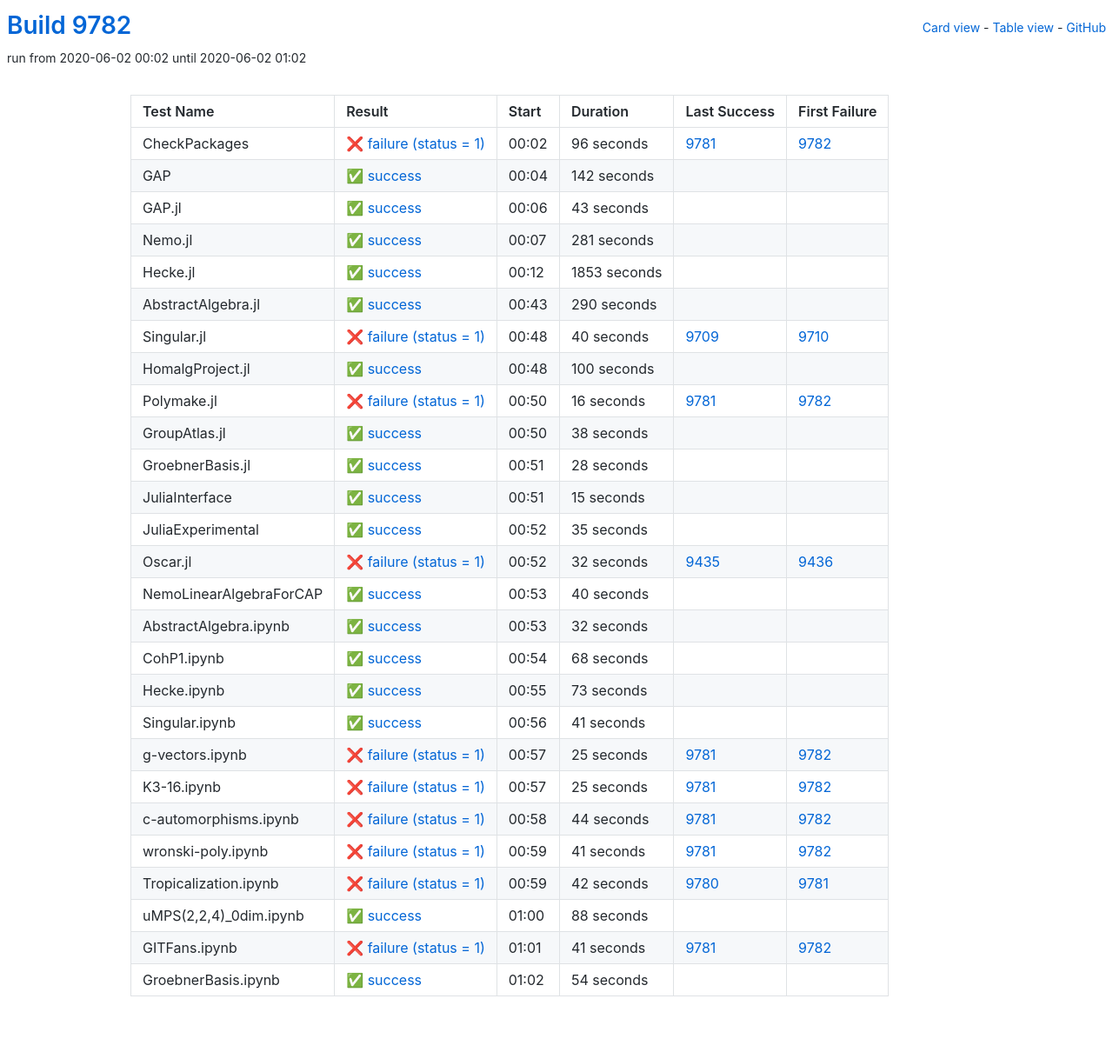
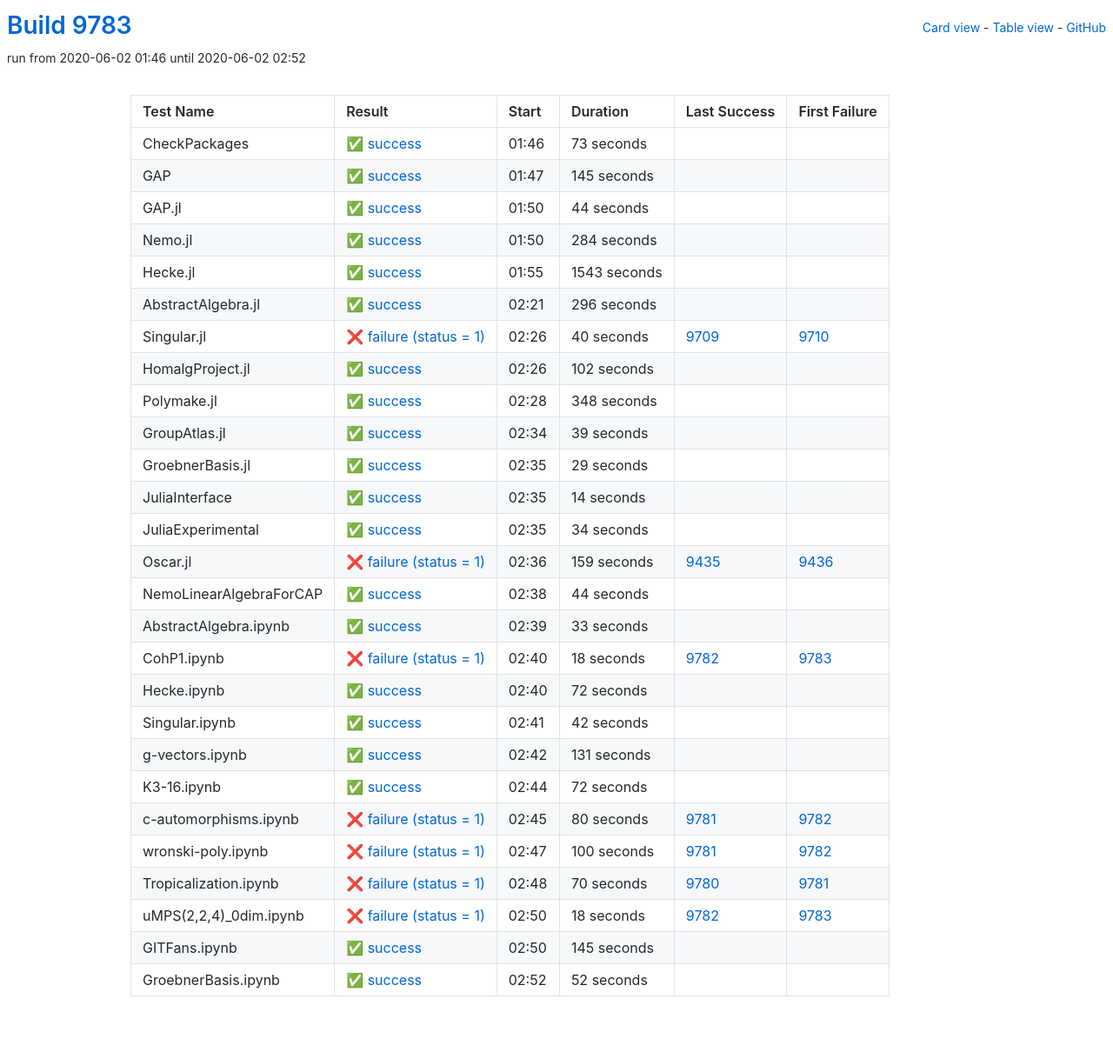
Before and after one commit to oscar-system/oscar-ci-status, a Jekyll site: the page built from table.html, in a window 1280 px wide. Shown: the whole page at 87% size. Built offline with Jekyll 4.4.1, drawn with Linux system fonts in a browser that asks for light colours.

Commit message:
Build 9783

```diff
--- a/_data/ci.yml
+++ b/_data/ci.yml
@@ -1,77 +1,77 @@
-build: 9782
-build_url: https://oscarci.mathematik.uni-kl.de/job/oscar/9782/
+build: 9783
+build_url: https://oscarci.mathematik.uni-kl.de/job/oscar/9783/
 job: oscar
 tests:
-- duration: 96
-  exitcode: 1
-  first_failure: 9782
-  first_failure_url: https://oscarci.mathematik.uni-kl.de/job/oscar/9782/
+- duration: 73
+  exitcode: 0
+  first_failure: false
+  first_failure_url: null
   id: checkpackages
-  last_success: 9781
-  last_success_url: https://oscarci.mathematik.uni-kl.de/job/oscar/9781/
-  log: https://oscarci.mathematik.uni-kl.de/job/oscar/9782/artifact/logs/build-9782/CheckPackages.log
+  last_success: false
+  last_success_url: null
+  log: https://oscarci.mathematik.uni-kl.de/job/oscar/9783/artifact/logs/build-9783/CheckPackages.log
   name: CheckPackages
-  start: 2020-06-02 00:02
-  status: failure
-  success: false
-- duration: 142
+  start: 2020-06-02 01:46
+  status: success
+  success: true
+- duration: 145
   exitcode: 0
   first_failure: false
   first_failure_url: null
   id: gap
   last_success: false
   last_success_url: null
-  log: https://oscarci.mathematik.uni-kl.de/job/oscar/9782/artifact/logs/build-9782/GAP.log
+  log: https://oscarci.mathematik.uni-kl.de/job/oscar/9783/artifact/logs/build-9783/GAP.log
   name: GAP
-  start: 2020-06-02 00:04
+  start: 2020-06-02 01:47
   status: success
   success: true
-- duration: 43
+- duration: 44
   exitcode: 0
   first_failure: false
   first_failure_url: null
   id: gap-jl
   last_success: false
   last_success_url: null
-  log: https://oscarci.mathematik.uni-kl.de/job/oscar/9782/artifact/logs/build-9782/GAP.jl.log
+  log: https://oscarci.mathematik.uni-kl.de/job/oscar/9783/artifact/logs/build-9783/GAP.jl.log
   name: GAP.jl
-  start: 2020-06-02 00:06
+  start: 2020-06-02 01:50
   status: success
   success: true
-- duration: 281
+- duration: 284
   exitcode: 0
   first_failure: false
   first_failure_url: null
   id: nemo-jl
   last_success: false
   last_success_url: null
-  log: https://oscarci.mathematik.uni-kl.de/job/oscar/9782/artifact/logs/build-9782/Nemo.jl.log
+  log: https://oscarci.mathematik.uni-kl.de/job/oscar/9783/artifact/logs/build-9783/Nemo.jl.log
   name: Nemo.jl
-  start: 2020-06-02 00:07
+  start: 2020-06-02 01:50
   status: success
   success: true
-- duration: 1853
+- duration: 1543
   exitcode: 0
   first_failure: false
   first_failure_url: null
   id: hecke-jl
   last_success: false
   last_success_url: null
-  log: https://oscarci.mathematik.uni-kl.de/job/oscar/9782/artifact/logs/build-9782/Hecke.jl.log
+  log: https://oscarci.mathematik.uni-kl.de/job/oscar/9783/artifact/logs/build-9783/Hecke.jl.log
   name: Hecke.jl
-  start: 2020-06-02 00:12
+  start: 2020-06-02 01:55
   status: success
   success: true
-- duration: 290
+- duration: 296
   exitcode: 0
   first_failure: false
   first_failure_url: null
   id: abstractalgebra-jl
   last_success: false
   last_success_url: null
-  log: https://oscarci.mathematik.uni-kl.de/job/oscar/9782/artifact/logs/build-9782/AbstractAlgebra.jl.log
+  log: https://oscarci.mathematik.uni-kl.de/job/oscar/9783/artifact/logs/build-9783/AbstractAlgebra.jl.log
   name: AbstractAlgebra.jl
-  start: 2020-06-02 00:43
+  start: 2020-06-02 02:21
   status: success
   success: true
 - duration: 40
@@ -81,248 +81,248 @@
   id: singular-jl
   last_success: 9709
   last_success_url: https://oscarci.mathematik.uni-kl.de/job/oscar/9709/
-  log: https://oscarci.mathematik.uni-kl.de/job/oscar/9782/artifact/logs/build-9782/Singular.jl.log
+  log: https://oscarci.mathematik.uni-kl.de/job/oscar/9783/artifact/logs/build-9783/Singular.jl.log
   name: Singular.jl
-  start: 2020-06-02 00:48
+  start: 2020-06-02 02:26
   status: failure
   success: false
-- duration: 100
+- duration: 102
   exitcode: 0
   first_failure: false
   first_failure_url: null
   id: homalgproject-jl
   last_success: false
   last_success_url: null
-  log: https://oscarci.mathematik.uni-kl.de/job/oscar/9782/artifact/logs/build-9782/HomalgProject.jl.log
+  log: https://oscarci.mathematik.uni-kl.de/job/oscar/9783/artifact/logs/build-9783/HomalgProject.jl.log
   name: HomalgProject.jl
-  start: 2020-06-02 00:48
+  start: 2020-06-02 02:26
   status: success
   success: true
-- duration: 16
-  exitcode: 1
-  first_failure: 9782
-  first_failure_url: https://oscarci.mathematik.uni-kl.de/job/oscar/9782/
+- duration: 348
+  exitcode: 0
+  first_failure: false
+  first_failure_url: null
   id: polymake-jl
-  last_success: 9781
-  last_success_url: https://oscarci.mathematik.uni-kl.de/job/oscar/9781/
-  log: https://oscarci.mathematik.uni-kl.de/job/oscar/9782/artifact/logs/build-9782/Polymake.jl.log
+  last_success: false
+  last_success_url: null
+  log: https://oscarci.mathematik.uni-kl.de/job/oscar/9783/artifact/logs/build-9783/Polymake.jl.log
   name: Polymake.jl
-  start: 2020-06-02 00:50
-  status: failure
-  success: false
-- duration: 38
+  start: 2020-06-02 02:28
+  status: success
+  success: true
+- duration: 39
   exitcode: 0
   first_failure: false
   first_failure_url: null
   id: groupatlas-jl
   last_success: false
   last_success_url: null
-  log: https://oscarci.mathematik.uni-kl.de/job/oscar/9782/artifact/logs/build-9782/GroupAtlas.jl.log
+  log: https://oscarci.mathematik.uni-kl.de/job/oscar/9783/artifact/logs/build-9783/GroupAtlas.jl.log
   name: GroupAtlas.jl
-  start: 2020-06-02 00:50
+  start: 2020-06-02 02:34
   status: success
   success: true
-- duration: 28
+- duration: 29
   exitcode: 0
   first_failure: false
   first_failure_url: null
   id: groebnerbasis-jl
   last_success: false
   last_success_url: null
-  log: https://oscarci.mathematik.uni-kl.de/job/oscar/9782/artifact/logs/build-9782/GroebnerBasis.jl.log
+  log: https://oscarci.mathematik.uni-kl.de/job/oscar/9783/artifact/logs/build-9783/GroebnerBasis.jl.log
   name: GroebnerBasis.jl
-  start: 2020-06-02 00:51
+  start: 2020-06-02 02:35
   status: success
   success: true
-- duration: 15
+- duration: 14
   exitcode: 0
   first_failure: false
   first_failure_url: null
   id: juliainterface
   last_success: false
   last_success_url: null
-  log: https://oscarci.mathematik.uni-kl.de/job/oscar/9782/artifact/logs/build-9782/JuliaInterface.log
+  log: https://oscarci.mathematik.uni-kl.de/job/oscar/9783/artifact/logs/build-9783/JuliaInterface.log
   name: JuliaInterface
-  start: 2020-06-02 00:51
+  start: 2020-06-02 02:35
   status: success
   success: true
-- duration: 35
+- duration: 34
   exitcode: 0
   first_failure: false
   first_failure_url: null
   id: juliaexperimental
   last_success: false
   last_success_url: null
-  log: https://oscarci.mathematik.uni-kl.de/job/oscar/9782/artifact/logs/build-9782/JuliaExperimental.log
+  log: https://oscarci.mathematik.uni-kl.de/job/oscar/9783/artifact/logs/build-9783/JuliaExperimental.log
   name: JuliaExperimental
-  start: 2020-06-02 00:52
+  start: 2020-06-02 02:35
   status: success
   success: true
-- duration: 32
+- duration: 159
   exitcode: 1
   first_failure: 9436
   first_failure_url: https://oscarci.mathematik.uni-kl.de/job/oscar/9436/
   id: oscar-jl
   last_success: 9435
   last_success_url: https://oscarci.mathematik.uni-kl.de/job/oscar/9435/
-  log: https://oscarci.mathematik.uni-kl.de/job/oscar/9782/artifact/logs/build-9782/Oscar.jl.log
+  log: https://oscarci.mathematik.uni-kl.de/job/oscar/9783/artifact/logs/build-9783/Oscar.jl.log
   name: Oscar.jl
-  start: 2020-06-02 00:52
+  start: 2020-06-02 02:36
   status: failure
   success: false
-- duration: 40
+- duration: 44
   exitcode: 0
   first_failure: false
   first_failure_url: null
   id: nemolinearalgebraforcap
   last_success: false
   last_success_url: null
-  log: https://oscarci.mathematik.uni-kl.de/job/oscar/9782/artifact/logs/build-9782/NemoLinearAlgebraForCAP.log
+  log: https://oscarci.mathematik.uni-kl.de/job/oscar/9783/artifact/logs/build-9783/NemoLinearAlgebraForCAP.log
   name: NemoLinearAlgebraForCAP
-  start: 2020-06-02 00:53
+  start: 2020-06-02 02:38
   status: success
   success: true
-- duration: 32
+- duration: 33
   exitcode: 0
   first_failure: false
   first_failure_url: null
   id: abstractalgebra-ipynb
   last_success: false
   last_success_url: null
-  log: https://oscarci.mathematik.uni-kl.de/job/oscar/9782/artifact/logs/build-9782/AbstractAlgebra.ipynb.log
+  log: https://oscarci.mathematik.uni-kl.de/job/oscar/9783/artifact/logs/build-9783/AbstractAlgebra.ipynb.log
   name: AbstractAlgebra.ipynb
-  start: 2020-06-02 00:53
+  start: 2020-06-02 02:39
   status: success
   success: true
-- duration: 68
-  exitcode: 0
-  first_failure: false
-  first_failure_url: null
+- duration: 18
+  exitcode: 1
+  first_failure: 9783
+  first_failure_url: https://oscarci.mathematik.uni-kl.de/job/oscar/9783/
   id: cohp1-ipynb
-  last_success: false
-  last_success_url: null
-  log: https://oscarci.mathematik.uni-kl.de/job/oscar/9782/artifact/logs/build-9782/CohP1.ipynb.log
+  last_success: 9782
+  last_success_url: https://oscarci.mathematik.uni-kl.de/job/oscar/9782/
+  log: https://oscarci.mathematik.uni-kl.de/job/oscar/9783/artifact/logs/build-9783/CohP1.ipynb.log
   name: CohP1.ipynb
-  start: 2020-06-02 00:54
-  status: success
-  success: true
-- duration: 73
+  start: 2020-06-02 02:40
+  status: failure
+  success: false
+- duration: 72
   exitcode: 0
   first_failure: false
   first_failure_url: null
   id: hecke-ipynb
   last_success: false
   last_success_url: null
-  log: https://oscarci.mathematik.uni-kl.de/job/oscar/9782/artifact/logs/build-9782/Hecke.ipynb.log
+  log: https://oscarci.mathematik.uni-kl.de/job/oscar/9783/artifact/logs/build-9783/Hecke.ipynb.log
   name: Hecke.ipynb
-  start: 2020-06-02 00:55
+  start: 2020-06-02 02:40
   status: success
   success: true
-- duration: 41
+- duration: 42
   exitcode: 0
   first_failure: false
   first_failure_url: null
   id: singular-ipynb
   last_success: false
   last_success_url: null
-  log: https://oscarci.mathematik.uni-kl.de/job/oscar/9782/artifact/logs/build-9782/Singular.ipynb.log
+  log: https://oscarci.mathematik.uni-kl.de/job/oscar/9783/artifact/logs/build-9783/Singular.ipynb.log
   name: Singular.ipynb
-  start: 2020-06-02 00:56
+  start: 2020-06-02 02:41
   status: success
   success: true
-- duration: 25
-  exitcode: 1
-  first_failure: 9782
-  first_failure_url: https://oscarci.mathematik.uni-kl.de/job/oscar/9782/
+- duration: 131
+  exitcode: 0
+  first_failure: false
+  first_failure_url: null
   id: g-vectors-ipynb
-  last_success: 9781
-  last_success_url: https://oscarci.mathematik.uni-kl.de/job/oscar/9781/
-  log: https://oscarci.mathematik.uni-kl.de/job/oscar/9782/artifact/logs/build-9782/g-vectors.ipynb.log
+  last_success: false
+  last_success_url: null
+  log: https://oscarci.mathematik.uni-kl.de/job/oscar/9783/artifact/logs/build-9783/g-vectors.ipynb.log
   name: g-vectors.ipynb
-  start: 2020-06-02 00:57
-  status: failure
-  success: false
-- duration: 25
-  exitcode: 1
-  first_failure: 9782
-  first_failure_url: https://oscarci.mathematik.uni-kl.de/job/oscar/9782/
+  start: 2020-06-02 02:42
+  status: success
+  success: true
+- duration: 72
+  exitcode: 0
+  first_failure: false
+  first_failure_url: null
   id: k3-16-ipynb
-  last_success: 9781
-  last_success_url: https://oscarci.mathematik.uni-kl.de/job/oscar/9781/
-  log: https://oscarci.mathematik.uni-kl.de/job/oscar/9782/artifact/logs/build-9782/K3-16.ipynb.log
+  last_success: false
+  last_success_url: null
+  log: https://oscarci.mathematik.uni-kl.de/job/oscar/9783/artifact/logs/build-9783/K3-16.ipynb.log
   name: K3-16.ipynb
-  start: 2020-06-02 00:57
-  status: failure
-  success: false
-- duration: 44
+  start: 2020-06-02 02:44
+  status: success
+  success: true
+- duration: 80
   exitcode: 1
   first_failure: 9782
   first_failure_url: https://oscarci.mathematik.uni-kl.de/job/oscar/9782/
   id: c-automorphisms-ipynb
   last_success: 9781
   last_success_url: https://oscarci.mathematik.uni-kl.de/job/oscar/9781/
-  log: https://oscarci.mathematik.uni-kl.de/job/oscar/9782/artifact/logs/build-9782/c-automorphisms.ipynb.log
+  log: https://oscarci.mathematik.uni-kl.de/job/oscar/9783/artifact/logs/build-9783/c-automorphisms.ipynb.log
   name: c-automorphisms.ipynb
-  start: 2020-06-02 00:58
+  start: 2020-06-02 02:45
   status: failure
   success: false
-- duration: 41
+- duration: 100
   exitcode: 1
   first_failure: 9782
   first_failure_url: https://oscarci.mathematik.uni-kl.de/job/oscar/9782/
   id: wronski-poly-ipynb
   last_success: 9781
   last_success_url: https://oscarci.mathematik.uni-kl.de/job/oscar/9781/
-  log: https://oscarci.mathematik.uni-kl.de/job/oscar/9782/artifact/logs/build-9782/wronski-poly.ipynb.log
+  log: https://oscarci.mathematik.uni-kl.de/job/oscar/9783/artifact/logs/build-9783/wronski-poly.ipynb.log
   name: wronski-poly.ipynb
-  start: 2020-06-02 00:59
+  start: 2020-06-02 02:47
   status: failure
   success: false
-- duration: 42
+- duration: 70
   exitcode: 1
   first_failure: 9781
   first_failure_url: https://oscarci.mathematik.uni-kl.de/job/oscar/9781/
   id: tropicalization-ipynb
   last_success: 9780
   last_success_url: https://oscarci.mathematik.uni-kl.de/job/oscar/9780/
-  log: https://oscarci.mathematik.uni-kl.de/job/oscar/9782/artifact/logs/build-9782/Tropicalization.ipynb.log
+  log: https://oscarci.mathematik.uni-kl.de/job/oscar/9783/artifact/logs/build-9783/Tropicalization.ipynb.log
   name: Tropicalization.ipynb
-  start: 2020-06-02 00:59
+  start: 2020-06-02 02:48
   status: failure
   success: false
-- duration: 88
+- duration: 18
+  exitcode: 1
+  first_failure: 9783
+  first_failure_url: https://oscarci.mathematik.uni-kl.de/job/oscar/9783/
+  id: umps-2-2-4-0dim-ipynb
+  last_success: 9782
+  last_success_url: https://oscarci.mathematik.uni-kl.de/job/oscar/9782/
+  log: https://oscarci.mathematik.uni-kl.de/job/oscar/9783/artifact/logs/build-9783/uMPS-2-2-4-_0dim.ipynb.log
+  name: uMPS(2,2,4)_0dim.ipynb
+  start: 2020-06-02 02:50
+  status: failure
+  success: false
+- duration: 145
   exitcode: 0
   first_failure: false
   first_failure_url: null
-  id: umps-2-2-4-0dim-ipynb
+  id: gitfans-ipynb
   last_success: false
   last_success_url: null
-  log: https://oscarci.mathematik.uni-kl.de/job/oscar/9782/artifact/logs/build-9782/uMPS-2-2-4-_0dim.ipynb.log
-  name: uMPS(2,2,4)_0dim.ipynb
-  start: 2020-06-02 01:00
+  log: https://oscarci.mathematik.uni-kl.de/job/oscar/9783/artifact/logs/build-9783/GITFans.ipynb.log
+  name: GITFans.ipynb
+  start: 2020-06-02 02:50
   status: success
   success: true
-- duration: 41
-  exitcode: 1
-  first_failure: 9782
-  first_failure_url: https://oscarci.mathematik.uni-kl.de/job/oscar/9782/
-  id: gitfans-ipynb
-  last_success: 9781
-  last_success_url: https://oscarci.mathematik.uni-kl.de/job/oscar/9781/
-  log: https://oscarci.mathematik.uni-kl.de/job/oscar/9782/artifact/logs/build-9782/GITFans.ipynb.log
-  name: GITFans.ipynb
-  start: 2020-06-02 01:01
-  status: failure
-  success: false
-- duration: 54
+- duration: 52
   exitcode: 0
   first_failure: false
   first_failure_url: null
   id: groebnerbasis-ipynb
   last_success: false
   last_success_url: null
-  log: https://oscarci.mathematik.uni-kl.de/job/oscar/9782/artifact/logs/build-9782/GroebnerBasis.ipynb.log
+  log: https://oscarci.mathematik.uni-kl.de/job/oscar/9783/artifact/logs/build-9783/GroebnerBasis.ipynb.log
   name: GroebnerBasis.ipynb
-  start: 2020-06-02 01:02
+  start: 2020-06-02 02:52
   status: success
   success: true
```
Also changed, not shown: README.md.
